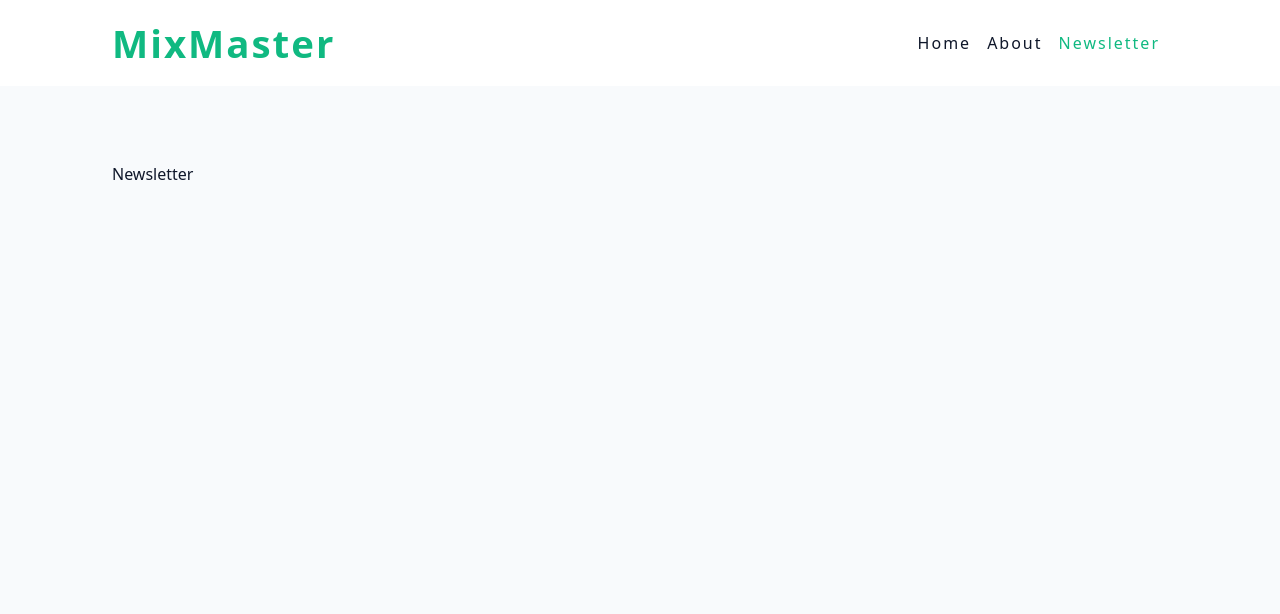
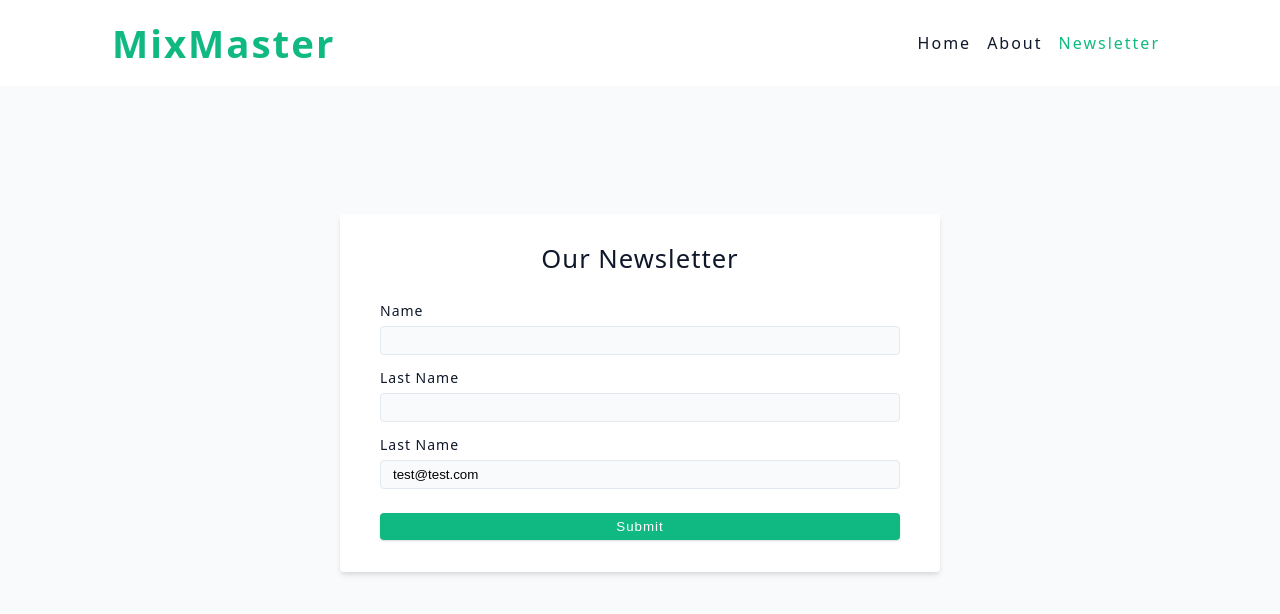
Before and after one commit to bekarshekiladze/mix-master, a React (Vite) app: page /newsletter in a window 1280 px wide. Shown: the top 614 px of the page. Built offline with nearby package versions, Linux system fonts and the light colour scheme.

Commit message:
wip: 402. SearchForm

```diff
--- a/src/App.jsx
+++ b/src/App.jsx
@@ -11,6 +11,7 @@
 
 import { loader as landingLoader } from "./pages/Landing.jsx";
 import { loader as cocktailLoader } from "./pages/Cocktail.jsx";
+import { action as newsletterAction } from "./pages/Newsletter.jsx";
 
 const router = createBrowserRouter([
   {
@@ -32,7 +33,9 @@
       },
       {
         path: "newsletter",
+        action: newsletterAction,
         element: <Newsletter />,
+        // errorElement: <SinglePageError />,
       },
       {
         path: "about",
--- a/src/main.jsx
+++ b/src/main.jsx
@@ -1,11 +1,14 @@
-import React from 'react';
-import ReactDOM from 'react-dom/client';
-import App from './App';
+import React from "react";
+import ReactDOM from "react-dom/client";
+import App from "./App";
 
-import './index.css';
+import "./index.css";
+import { ToastContainer } from "react-toastify";
+import "react-toastify/dist/ReactToastify.css";
 
-ReactDOM.createRoot(document.getElementById('root')).render(
+ReactDOM.createRoot(document.getElementById("root")).render(
   <React.StrictMode>
+    <ToastContainer position="top-center" autoClose={2000} />
     <App />
-  </React.StrictMode>
+  </React.StrictMode>,
 );
--- a/src/pages/Cocktail.jsx
+++ b/src/pages/Cocktail.jsx
@@ -16,7 +16,6 @@
 
 function Cocktail() {
   const { id, data } = useLoaderData();
-
   // if (!data.drinks) return <h2>Something Went Wrong</h2>;
   if (!data.drinks) {
     return <Navigate to={"/"} />;
--- a/src/pages/Error.jsx
+++ b/src/pages/Error.jsx
@@ -4,7 +4,7 @@
 
 function Error() {
   const error = useRouteError();
-  console.log(error);
+  console.log({ error });
   if (error.status === 404) {
     return (
       <Wrapper>
--- a/src/pages/Newsletter.jsx
+++ b/src/pages/Newsletter.jsx
@@ -1,7 +1,83 @@
-import React from "react";
+import axios from "axios";
+import { Form, redirect, useNavigation } from "react-router-dom";
+import { toast } from "react-toastify";
+
+const newsletterUrl = "https://www.course-api.com/cocktails-newsletter";
+
+export const action = async ({ request }) => {
+  const formData = await request.formData();
+  const data = Object.fromEntries(formData);
+  try {
+    const response = await axios.post(newsletterUrl, data);
+    toast.success(response.data.msg);
+    return redirect("/");
+  } catch (error) {
+    console.log(error);
+    toast.error(error?.response?.data?.msg);
+    return error;
+  }
+};
 
 function Newsletter() {
-  return <div>Newsletter</div>;
+  const navigation = useNavigation();
+  const isSubmitting = navigation.state === "submitting";
+
+  return (
+    <Form className="form" method="POST">
+      <h4 style={{ textAlign: "center", marginBottom: "2rem" }}>
+        our newsletter
+      </h4>
+      {/* name */}
+      <div className="form-row">
+        <label htmlFor="name" className="form-label">
+          name
+        </label>
+        <input
+          type="text"
+          className="form-input"
+          name="name"
+          required
+          id="name"
+        />
+      </div>
+      {/* last name */}
+      <div className="form-row">
+        <label htmlFor="lastName" className="form-label">
+          last name
+        </label>
+        <input
+          type="text"
+          className="form-input"
+          name="lastName"
+          required
+          id="lastName"
+        />
+      </div>
+      {/* email */}
+      <div className="form-row">
+        <label htmlFor="email" className="form-label">
+          last name
+        </label>
+        <input
+          type="email"
+          className="form-input"
+          name="email"
+          required
+          id="email"
+          defaultValue="test@test.com"
+        />
+      </div>
+      {/* submit */}
+      <button
+        type="submit"
+        className="btn btn-block"
+        style={{ marginTop: "0.5rem" }}
+        disabled={isSubmitting}
+      >
+        {isSubmitting ? "submitting..." : "submit"}
+      </button>
+    </Form>
+  );
 }
 
 export default Newsletter;
```
